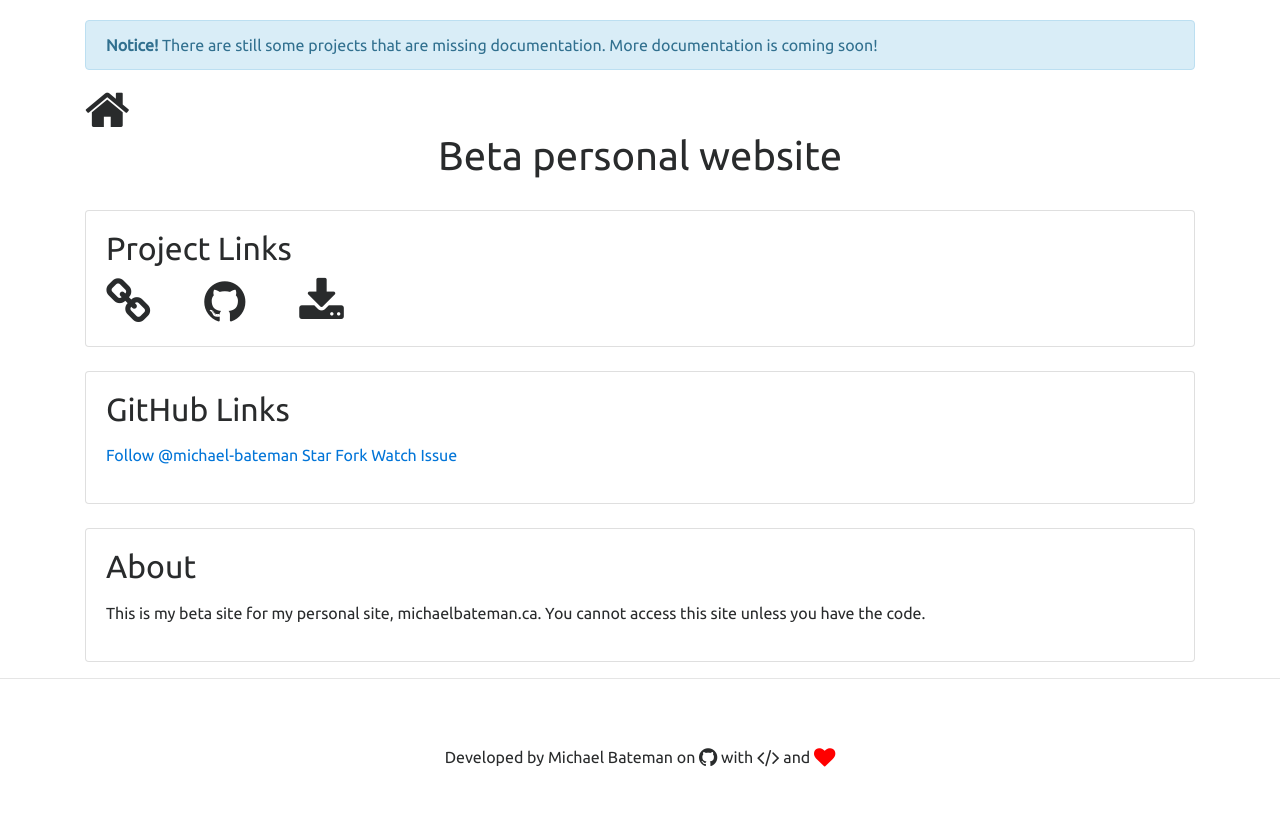
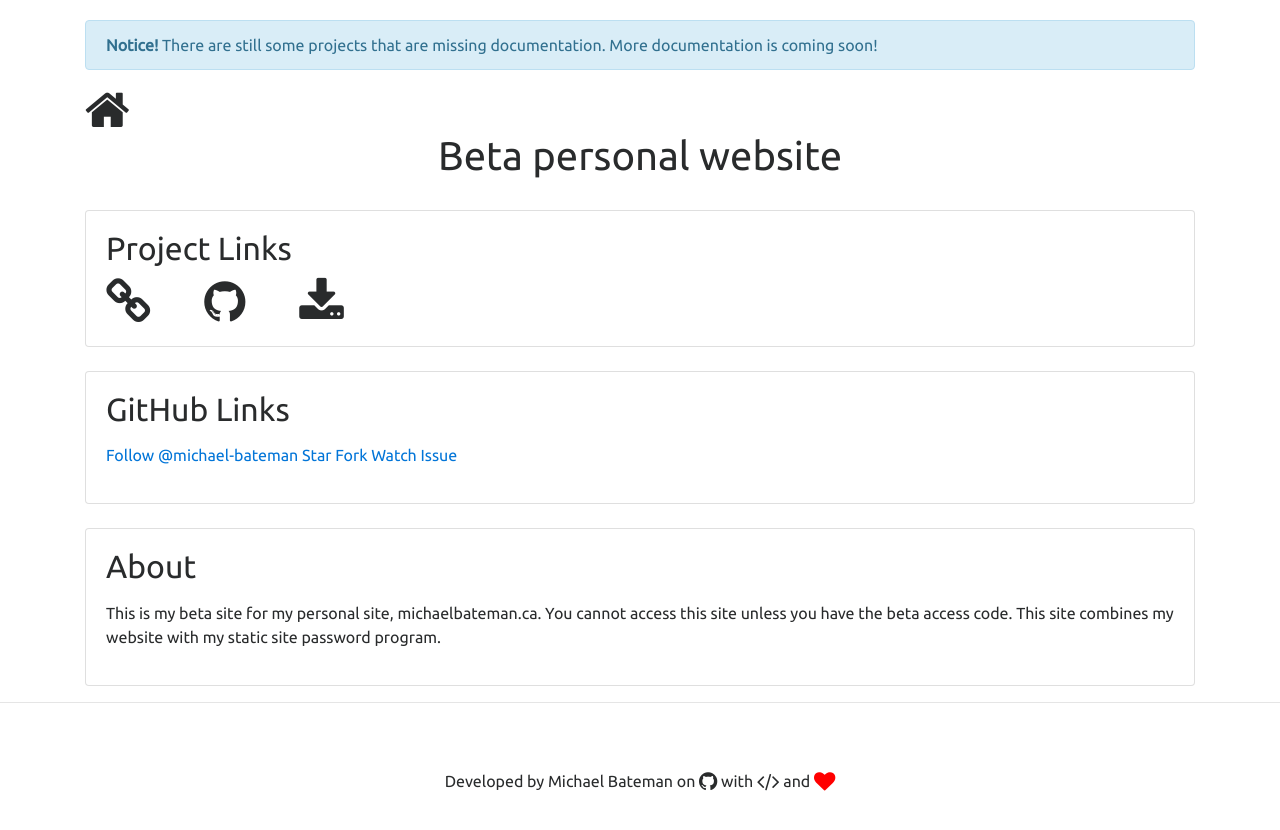
Before and after one commit to michael-bateman/projects.michaelbateman.ca, a Jekyll site: the page built from projects/beta-michaelbateman-ca.md, in a window 1280 px wide. Shown: the top 830 px of the page. Built offline with Jekyll 4.4.1, drawn with Linux system fonts in a browser that asks for light colours.

Commit message:
Edited a project

```diff
--- a/projects/beta-michaelbateman-ca.md
+++ b/projects/beta-michaelbateman-ca.md
@@ -5,4 +5,4 @@ permalink: /beta-website/
 project: beta.michaelbateman.ca
 ---
 
-This is my beta site for my personal site, michaelbateman.ca.  You cannot access this site unless you have the code.
+This is my beta site for my personal site, michaelbateman.ca.  You cannot access this site unless you have the beta access code.  This site combines my website with my static site password program.
```
